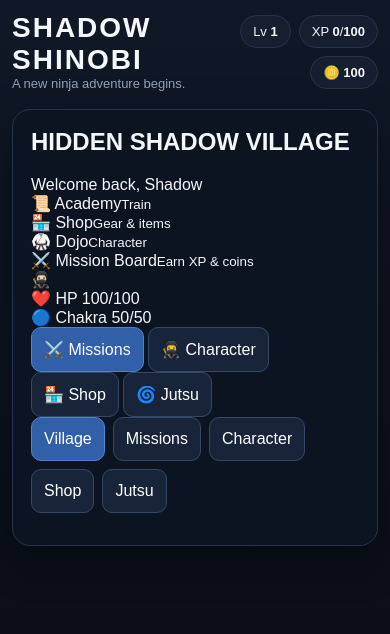
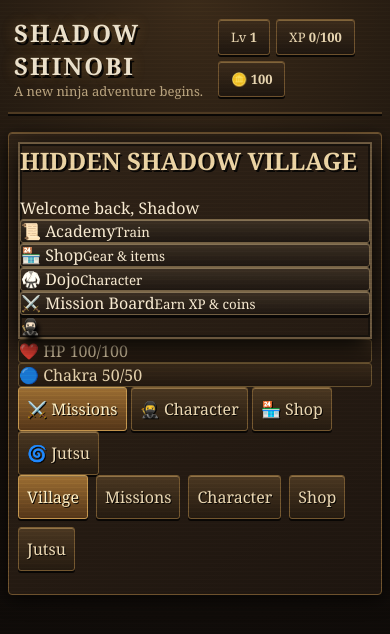
Before and after one commit to seshhollowwatabois/shadow-shinobi, a plain HTML site: page index.html in a window 390 px wide. Both pictures are taken after a click on the button "⚔️ NEW GAME". Drawn offline with Linux system fonts and the light colour scheme.

Commit message:
Redesign UI with vintage 2000s RPG style

```diff
--- a/index.html
+++ b/index.html
@@ -36,6 +36,60 @@ h2,h3{margin-top:0}
 .hidden{display:none!important}
 .input{width:100%;padding:12px;border-radius:10px;border:1px solid #344967;background:#0a101b;color:#fff;margin:8px 0 12px}
 .reward{color:#ffd166}
+</style>
+
+<style>
+/* === 2000s VINTAGE RPG UI === */
+:root{
+  --v-bg:#17120d;--v-panel:#241b13;--v-panel2:#302216;
+  --v-gold:#c79a4a;--v-gold2:#f0c86a;--v-line:#6d512d;
+  --v-text:#eadfc9;--v-muted:#a99a80;--v-red:#8f3f35;
+}
+html,body{background:#0c0907!important;color:var(--v-text)!important;font-family:Georgia,"Times New Roman",serif!important}
+body:before{content:"";position:fixed;inset:0;pointer-events:none;z-index:9999;opacity:.08;background:repeating-linear-gradient(0deg,#fff 0 1px,transparent 1px 4px);mix-blend-mode:overlay}
+#game{max-width:1180px;background:radial-gradient(circle at 50% 0,#3a2a19 0,#17110c 42%,#090706 100%)!important;padding:18px!important}
+header{padding:10px 14px 14px;border-bottom:2px solid #4e3a22;box-shadow:0 2px 0 #090705}
+header h1,.start-title{font-family:Georgia,"Times New Roman",serif!important;font-weight:900!important;letter-spacing:4px!important;text-shadow:2px 3px 0 #080604,0 0 14px #c08b3c66!important}
+.sub,.start-subtitle{color:#b7a17c!important;font-family:Georgia,"Times New Roman",serif!important}
+.stats{gap:6px}
+.pill{border:1px solid var(--v-line)!important;border-radius:3px!important;background:linear-gradient(#3b2b1b,#1e160f)!important;box-shadow:inset 0 1px #80643a,0 2px 0 #080604!important;color:#e6d3ae!important}
+.screen,.card{background:linear-gradient(145deg,#302317,#1d150f)!important;border:1px solid var(--v-line)!important;border-radius:4px!important;box-shadow:inset 0 1px #705635,0 5px 18px #0009!important}
+.screen{padding:14px!important}
+.card{padding:14px!important}
+h2,h3{font-family:Georgia,"Times New Roman",serif!important;color:#e8ca8d!important;text-shadow:1px 1px #080604}
+.btn,.start-btn{border:1px solid #72562f!important;border-radius:3px!important;background:linear-gradient(#4a3721,#241a10)!important;color:#ead7b2!important;font-family:Georgia,"Times New Roman",serif!important;text-shadow:1px 1px #080604;box-shadow:inset 0 1px #917348,0 2px 0 #080604!important}
+.btn:hover,.start-btn:hover{transform:translateY(-1px)!important;background:linear-gradient(#624823,#302014)!important;color:#ffe7a5!important}
+.btn:active,.start-btn:active{transform:translateY(1px)!important;box-shadow:inset 0 1px #090604!important}
+.btn.primary,.start-btn.new{background:linear-gradient(#9b6d32,#533518)!important;border-color:#c2934c!important;color:#fff0c5!important}
+.btn.danger{background:linear-gradient(#8c4034,#482019)!important}
+.input{background:#110c08!important;border:1px solid #6b4f2c!important;border-radius:3px!important;color:#f2dfbd!important}
+.log{background:#100b07!important;border:1px solid #4b3823;border-radius:3px!important;color:#cbb897}
+.hp{background:#100b07!important;border:1px solid #513b23;border-radius:2px!important}
+.hp>i{background:linear-gradient(90deg,#7e2e27,#c45b43)!important}
+.enemy .hp>i{background:linear-gradient(90deg,#6d241e,#a83e32)!important}
+.meter{background:linear-gradient(#392a1a,#21170f)!important;border:1px solid #66502e!important;border-radius:3px!important;color:#e4d1ac!important}
+.quick,.menu{border-color:#49351f}
+.village{border:2px solid #6d512d!important;box-shadow:inset 0 0 0 2px #181008,0 8px 25px #000!important;filter:saturate(.72) sepia(.22)}
+.village-title h2{font-family:Georgia,"Times New Roman",serif!important;color:#e7c987!important;text-shadow:2px 2px #090604}
+.location{border:1px solid #765932!important;background:linear-gradient(#3e2c1b,#20150d)!important;border-radius:3px!important;box-shadow:inset 0 1px #876b42,0 3px 0 #080604!important}
+.location:hover{background:linear-gradient(#584020,#2c1d10)!important}
+.village-character{filter:drop-shadow(3px 5px 2px #000)!important}
+#startScreen{font-family:Georgia,"Times New Roman",serif!important;background:#080604!important}
+.start-bg{background:linear-gradient(180deg,#182c35 0,#253c3b 38%,#161710 100%)!important;filter:sepia(.2) saturate(.72)}
+.start-panel{background:linear-gradient(145deg,#302318e8,#120c08f2)!important;border:2px solid #85663b!important;border-radius:5px!important;box-shadow:inset 0 0 0 2px #181008,0 12px 40px #000!important}
+.start-panel:before{content:"";position:absolute;inset:8px;border:1px solid #8d6b3c55;pointer-events:none}
+.start-btn{width:min(360px,90vw)!important;margin:7px auto!important;padding:14px 18px!important;font-size:16px!important;letter-spacing:2px}
+.start-save{color:#b9a27e!important}
+.start-title{color:#e8c77f!important;font-size:clamp(42px,9vw,82px)!important}
+.start-subtitle{letter-spacing:2px;text-transform:uppercase;font-size:12px!important}
+@media(max-width:600px){
+ #game{padding:8px!important}
+ header{padding:8px 6px 12px}
+ header h1{font-size:24px!important;letter-spacing:2px!important}
+ .stats{justify-content:flex-start}
+ .screen{padding:9px!important}
+ .btn{padding:10px 8px!important}
+}
 </style>
 </head>
 <body>
```
